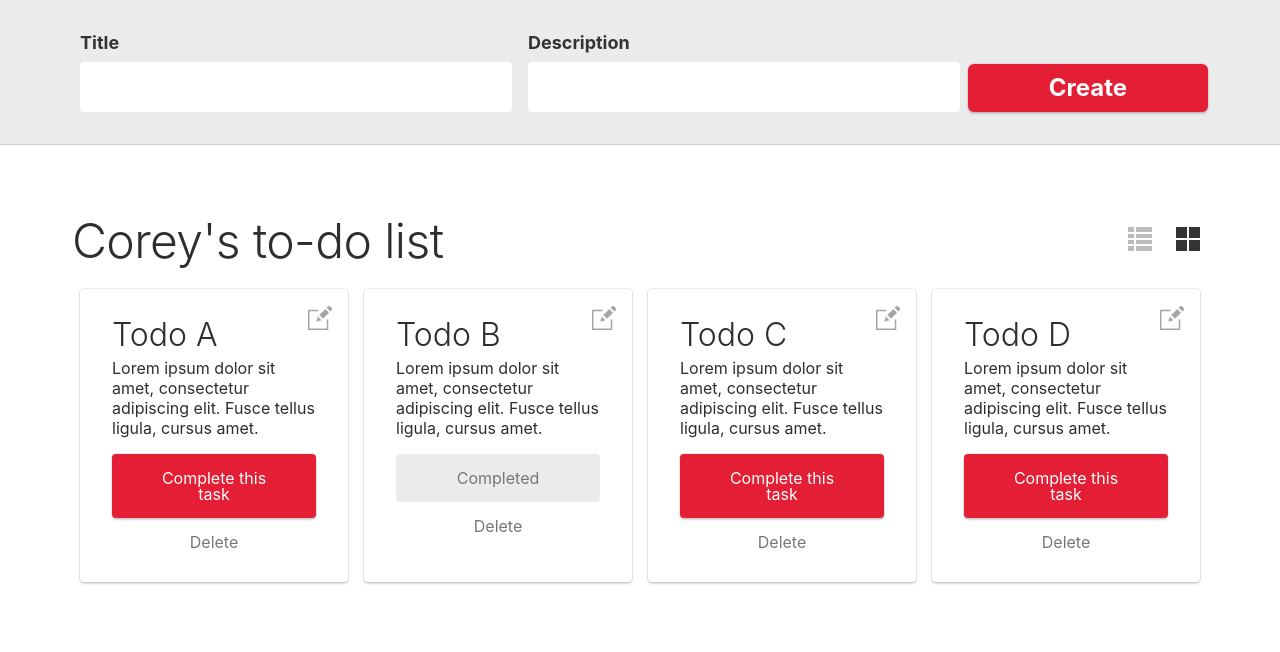
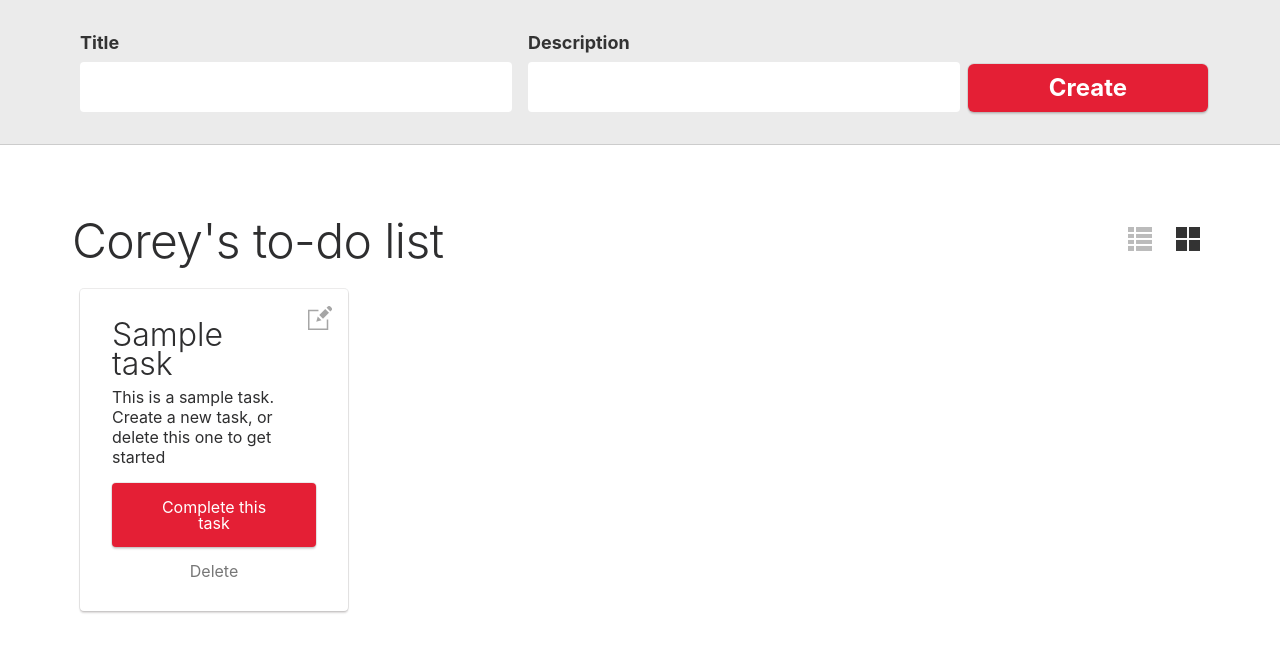
Before and after one commit to Corey-Roth/todo-app, a Vue app: page / in a window 1280 px wide. Shown: the top 652 px of the page. Built offline with nearby package versions, Linux system fonts and the light colour scheme.

Commit message:
Removed dummy tasks
Moving towards a better starting experience.

```diff
--- a/src/App.vue
+++ b/src/App.vue
@@ -24,25 +24,10 @@
     data() {
         return {
             todos: [{
-                title: 'Todo A',
-                description: 'Lorem ipsum dolor sit amet, consectetur adipiscing elit. Fusce tellus ligula, cursus amet.',
+                title: 'Sample task',
+                description: 'This is a sample task. Create a new task, or delete this one to get started',
                 done: false,
                 id: 1,
-            }, {
-                title: 'Todo B',
-                description: 'Lorem ipsum dolor sit amet, consectetur adipiscing elit. Fusce tellus ligula, cursus amet.',
-                done: true,
-                id: 2,
-            }, {
-                title: 'Todo C',
-                description: 'Lorem ipsum dolor sit amet, consectetur adipiscing elit. Fusce tellus ligula, cursus amet.',
-                done: false,
-                id: 3,
-            }, {
-                title: 'Todo D',
-                description: 'Lorem ipsum dolor sit amet, consectetur adipiscing elit. Fusce tellus ligula, cursus amet.',
-                done: false,
-                id: 4,
             }],
         };
 
--- a/src/components/TodoList.vue
+++ b/src/components/TodoList.vue
@@ -55,7 +55,7 @@
           this.todos[todoIndex].done = true;
           sweetalert('Success!', 'To-Do completed!', 'success');
         },
-        toggleView: function () {
+        toggleView() {
             this.isList = !this.isList;
         },
       },
```
